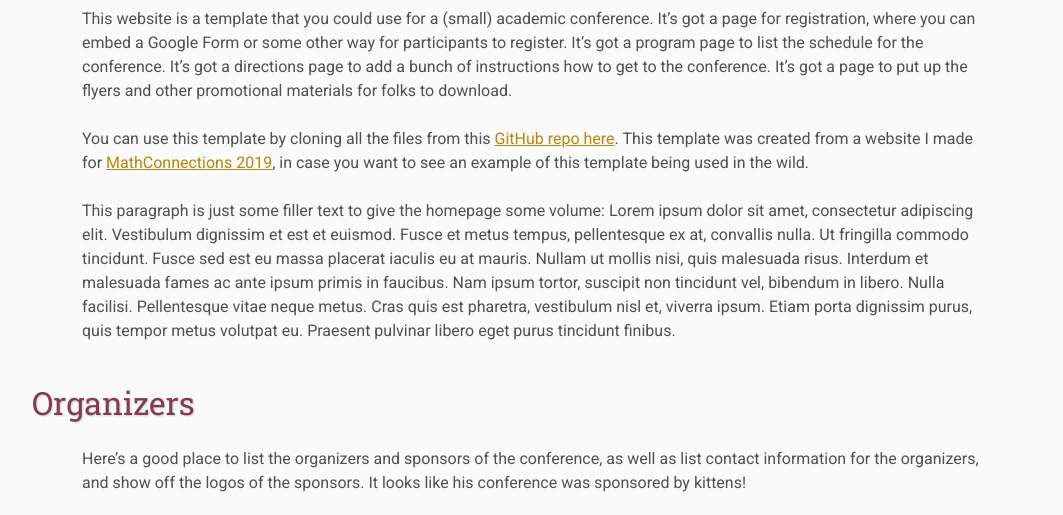
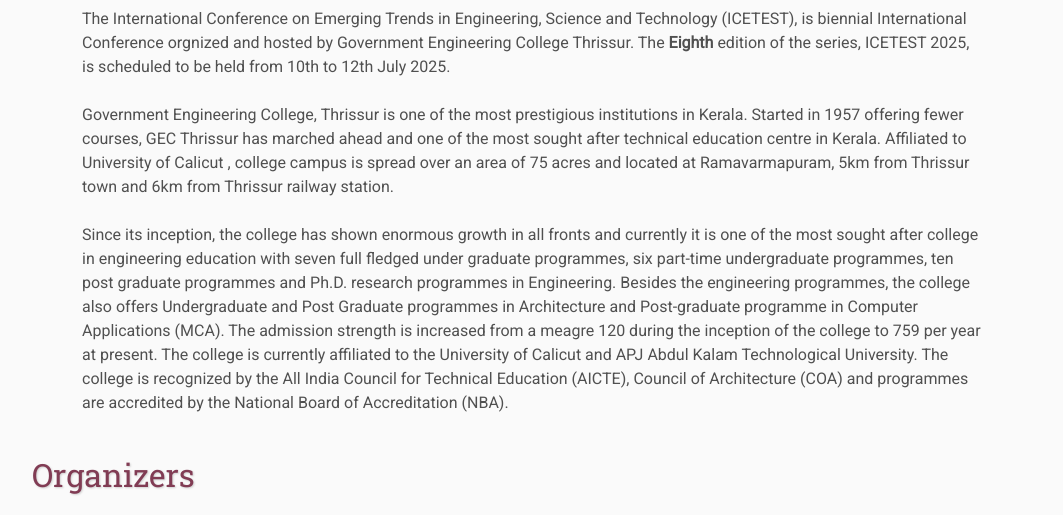
Before and after one commit to icetest2025/icetest2025.github.io, a plain HTML site: page index.html in a window 1280 px wide. Shown: the part 603-1118 px from the top of the page, without its empty margins (108-1171 px from the left). Drawn offline with Linux system fonts and the light colour scheme.

Commit message:
Update index.html

```diff
--- a/index.html
+++ b/index.html
@@ -36,40 +36,41 @@
                 <a title="Conference Program" href="program">Program</a>
             </td>
             <td class="navigation">
-                <a title="Directions to the Conference" href="directions">Directions</a>
+                <a title="Directions to the Conference" href="directions">Committees</a>
             </td>
             <td class="navigation">
-                <a title="Conference Flyer" href="flyer">Flyer</a>
+                <a title="Conference Flyer" href="flyer">Additional Information</a>
             </td>
         </tr>
     </table>
 
-    <h2>What is This Website?</h2>
+    <h2>About</h2>
     <p>
-        This website is a template that you could use for a (small) academic conference.
-        It&rsquo;s got a page for registration, where you can embed a Google Form or some other way for participants to register.
-        It&rsquo;s got a program page to list the schedule for the conference.
-        It&rsquo;s got a directions page to add a bunch of instructions how to get to the conference.
-        It&rsquo;s got a page to put up the flyers and other promotional materials for folks to download.
+        The International Conference on Emerging Trends in Engineering, Science and Technology (ICETEST), is biennial International
+        Conference orgnized and hosted by Government Engineering College Thrissur. The <b> Eighth </b> edition of the
+        series, ICETEST 2025, is scheduled to be held from 10th to 12th July 2025.
     </p>
     <p>
-        You can use this template by cloning all the files from this
-        <a target="_blank" href="https://github.com/mikepierce/conference-website-template">GitHub repo here</a>.
-        This template was created from a website I made for
-        <a target="_blank" href="http://math.ucr.edu/~mathconn/">MathConnections 2019</a>,
-        in case you want to see an example of this template being used in the wild.
+        Government Engineering College, Thrissur is one of the most prestigious institutions in Kerala.
+        Started in 1957 offering fewer courses, GEC Thrissur has marched ahead and one of the most sought after
+        technical education centre in Kerala. Affiliated to University of Calicut , college campus is spread over
+        an area of 75 acres and located at Ramavarmapuram, 5km from Thrissur town and 6km from Thrissur railway station.
     </p>
     <p>
-        This paragraph is just some filler text to give the homepage some volume:
-        Lorem ipsum dolor sit amet, consectetur adipiscing elit. Vestibulum dignissim et est et euismod. Fusce et metus tempus, pellentesque ex at, convallis nulla. Ut fringilla commodo tincidunt. Fusce sed est eu massa placerat iaculis eu at mauris. Nullam ut mollis nisi, quis malesuada risus. Interdum et malesuada fames ac ante ipsum primis in faucibus. Nam ipsum tortor, suscipit non tincidunt vel, bibendum in libero. Nulla facilisi. Pellentesque vitae neque metus. Cras quis est pharetra, vestibulum nisl et, viverra ipsum. Etiam porta dignissim purus, quis tempor metus volutpat eu. Praesent pulvinar libero eget purus tincidunt finibus.
+        Since its inception, the college has shown enormous growth in all fronts and currently it is one of the most sought
+        after college in engineering education with seven full fledged under graduate programmes,
+        six part-time undergraduate programmes, ten post graduate programmes and Ph.D. research programmes in Engineering.
+        Besides the engineering programmes, the college also offers Undergraduate and Post Graduate programmes in Architecture
+        and Post-graduate programme in Computer Applications (MCA).
+        The admission strength is increased from a meagre 120 during the inception of the college to 759 per year at present.
+        The college is currently affiliated to the University of Calicut and APJ Abdul Kalam Technological University.
+        The college is recognized by the All India Council for Technical Education (AICTE), Council of Architecture (COA)
+        and programmes are accredited by the National Board of Accreditation (NBA).
     </p>
 
     <h2>Organizers</h2>
     <p>
-        Here&rsquo;s a good place to list the organizers and sponsors of the conference,
-        as well as list contact information for the organizers,
-        and show off the logos of the sponsors.
-        It looks like his conference was sponsored by kittens!
+        Government Engineering College Wayanad
     </p>
     <table class="sponsors">
         <tr>
```
